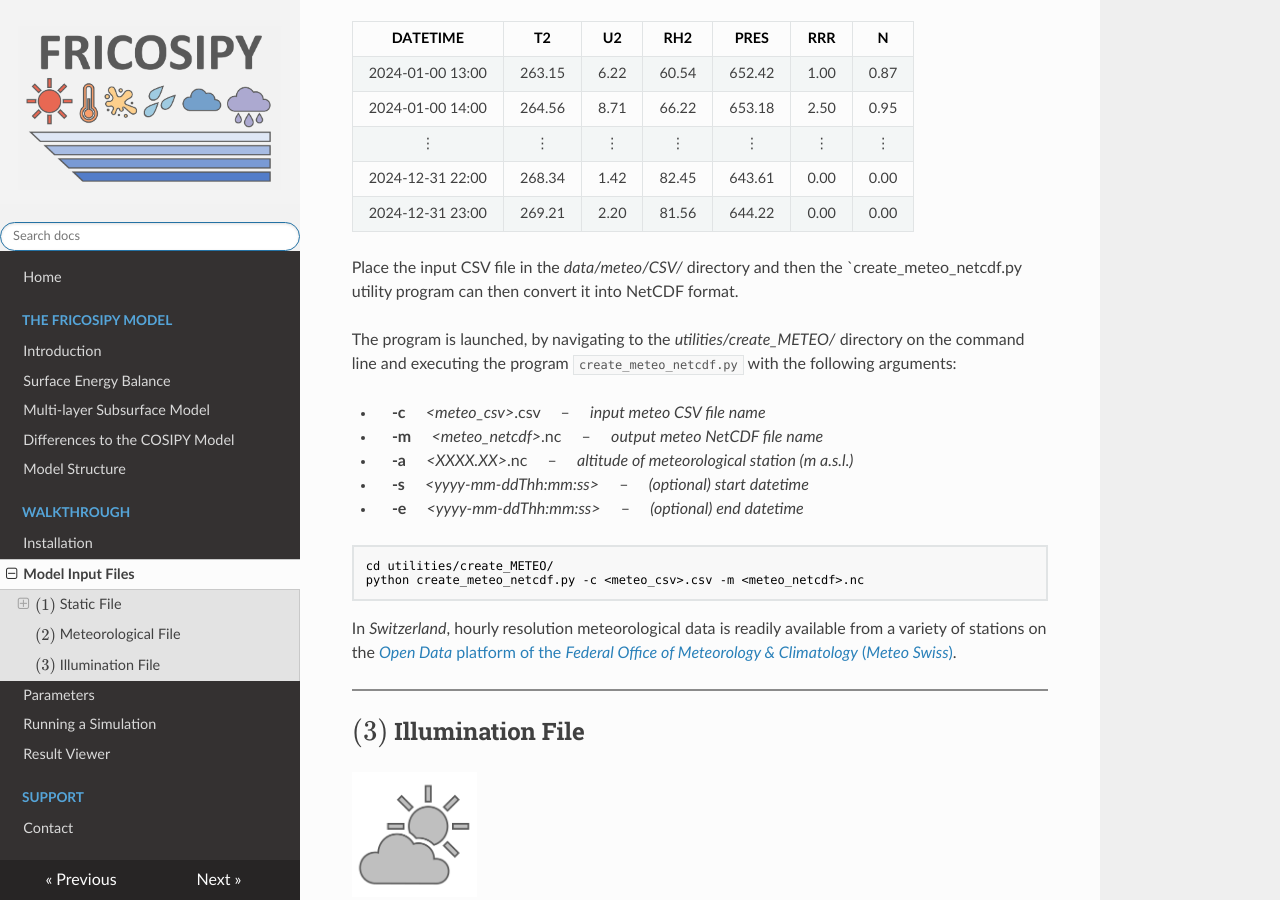
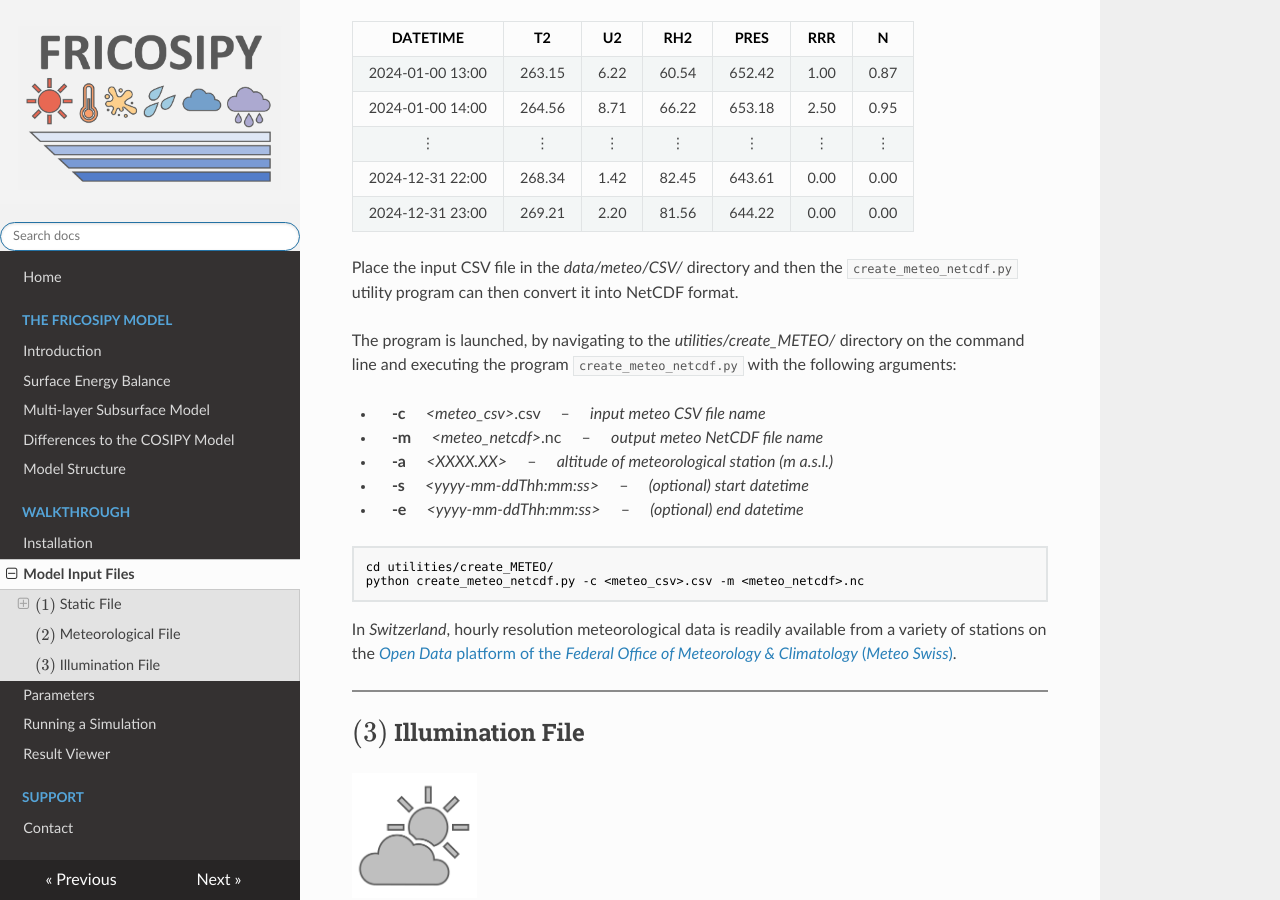
Before and after one commit to MarcusGastaldello/FRICOSIPY, an MkDocs documentation site: the page built from docs/model_input_files.md, in a window 1280 px wide and 900 px high, scrolled down 3111 px. Built offline with MkDocs 1.6.1, drawn with Linux system fonts in a browser that asks for light colours.

````diff
--- a/docs/model_input_files.md
+++ b/docs/model_input_files.md
@@ -133,15 +133,15 @@ An exemplar meteo CSV would therefore have the following format:
 | 2024-12-31 22:00   | 268.34 | 1.42 | 82.45 | 643.61 | 0.00 | 0.00 |
 | 2024-12-31 23:00   | 269.21 | 2.20 | 81.56 | 644.22 | 0.00 | 0.00 |
 
-Place the input CSV file in the *data/meteo/CSV/* directory and then the `create_meteo_netcdf.py utility program can then convert it into NetCDF format.
+Place the input CSV file in the *data/meteo/CSV/* directory and then the `create_meteo_netcdf.py` utility program can then convert it into NetCDF format.
 
 The program is launched, by navigating to the *utilities/create_METEO/* directory on the command line and executing the program `create_meteo_netcdf.py` with the following arguments:
 
-* &emsp; **-c** &emsp; *&lt;meteo_csv&gt;*.csv &emsp; &ndash; &emsp; *input meteo CSV file name*
+* &emsp; **-c**  &emsp; *&lt;meteo_csv&gt;*.csv &emsp; &ndash; &emsp; *input meteo CSV file name*
 * &emsp; **-m** &emsp; *&lt;meteo_netcdf&gt;*.nc &emsp; &ndash; &emsp; *output meteo NetCDF file name*
-* &emsp; **-a** &emsp; *&lt;XXXX.XX&gt;*.nc &emsp; &ndash; &emsp; *altitude of meteorological station (m a.s.l.)*
-* &emsp; **-s** &emsp; *&lt;yyyy-mm-ddThh:mm:ss&gt;* &emsp; &ndash; &emsp; *(optional) start datetime*
-* &emsp; **-e** &emsp; *&lt;yyyy-mm-ddThh:mm:ss&gt;* &emsp; &ndash; &emsp; *(optional) end datetime*
+* &emsp; **-a**  &emsp; *&lt;XXXX.XX&gt;* &emsp; &ndash; &emsp; *altitude of meteorological station (m a.s.l.)*
+* &emsp; **-s**  &emsp; *&lt;yyyy-mm-ddThh:mm:ss&gt;* &emsp; &ndash; &emsp; *(optional) start datetime*
+* &emsp; **-e**  &emsp; *&lt;yyyy-mm-ddThh:mm:ss&gt;* &emsp; &ndash; &emsp; *(optional) end datetime*
 
 ```
 cd utilities/create_METEO/
````
